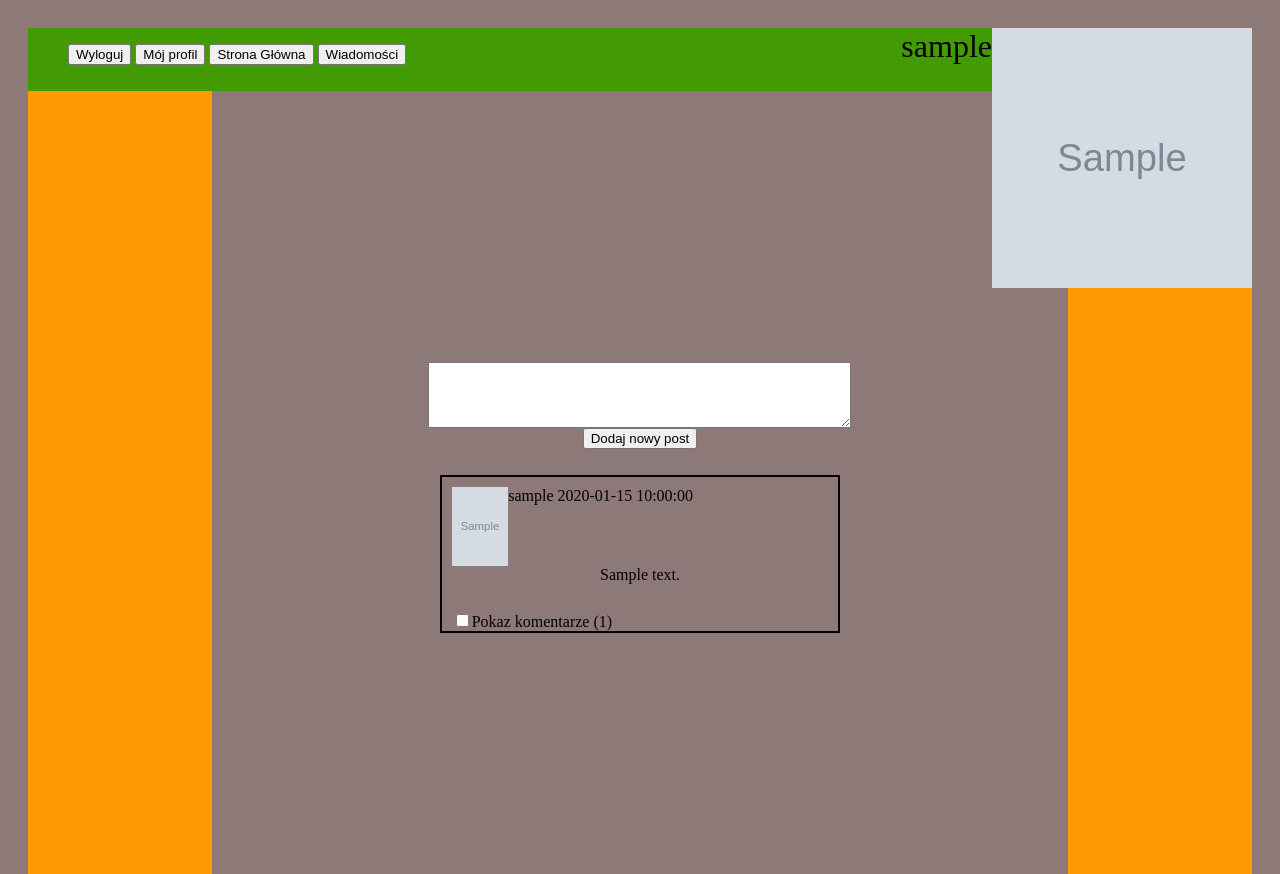
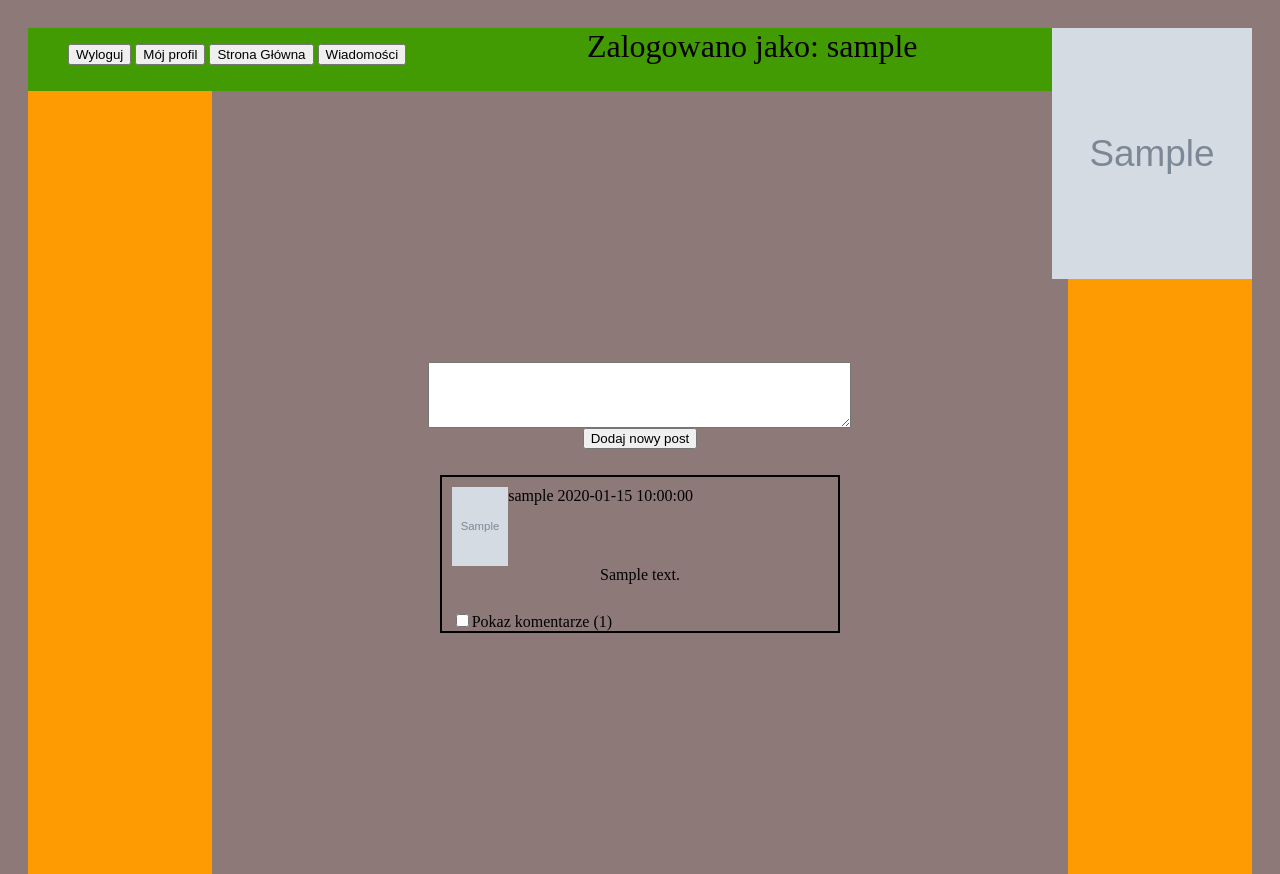
Before and after one commit to Rax4/tweeter, a PHP site: page / in a window 1280 px wide. Shown: the top 874 px of the page. Run offline with PHP 8.4, Linux system fonts and the light colour scheme; the visitor is signed in with stand-in values (Sample User, id 1); tables that the repository leaves empty or names only in its code hold one stand-in row (values such as "Sample post"); grey boxes marked "Sample" are stand-in pictures.

Commit message:
Lekkie zmiany

```diff
--- a/index.php
+++ b/index.php
@@ -36,7 +36,7 @@
                     <li><a href="messages.php"><button>Wiadomości</button></a></li>
             </ul>
             <div id="user">
-                <span id="userName">
+                <span id="userName">Zalogowano jako:
                     <?php
                     echo $name;
                       ?>
--- a/messages.php
+++ b/messages.php
@@ -36,7 +36,7 @@
                     <li><a href="messages.php"><button>Wiadomości</button></a></li>
             </ul>
             <div id="user">
-                <span id="userName">
+                <span id="userName">Zalogowano jako:
                     <?php
                     echo $name;
                       ?>
--- a/myProfile.php
+++ b/myProfile.php
@@ -38,7 +38,7 @@
                     <li><a href="messages.php"><button>Wiadomości</button></a></li>
             </ul>
             <div id="user">
-                <span id="userName">
+                <span id="userName">Zalogowano jako:
                     <?php
                     echo $name;
                       ?>
--- a/showUser.php
+++ b/showUser.php
@@ -37,7 +37,7 @@
                     <li><a href="messages.php"><button>Wiadomości</button></a></li>
             </ul>
             <div id="user">
-                <span id="userName">
+                <span id="userName">Zalogowano jako:
                     <?php
                     echo $name;
                       ?>
--- a/style/style.css
+++ b/style/style.css
@@ -10,12 +10,13 @@ body
 #userName
 {
     font-size: 200%;
+    float: left;
 }
 #userImage
 {
     float: right;
-    height: 260px;
-    width: 260px;
+    height: 400%;
+    width: 30%;
     position: relative;
 }
 #avatar
--- a/userMessages.php
+++ b/userMessages.php
@@ -36,7 +36,7 @@
                     <li><a href="messages.php"><button>Wiadomości</button></a></li>
             </ul>
             <div id="user">
-                <span id="userName">
+                <span id="userName">Zalogowano jako:
                     <?php
                     echo $name;
                       ?>
```
Also changed, not shown: img/default (kopia).jpeg (added), img/mariusz.jpg, img/ropowicz.jpg, img/strzelba.jpg.
